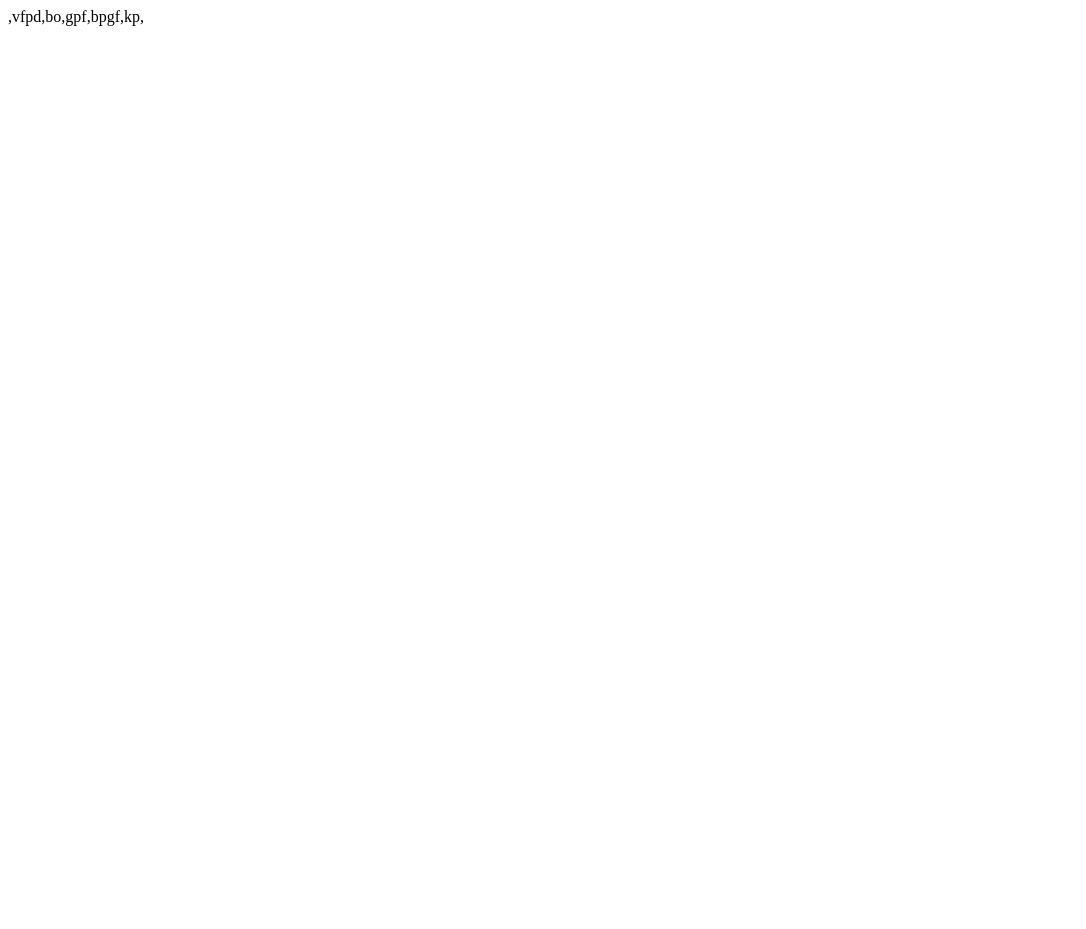
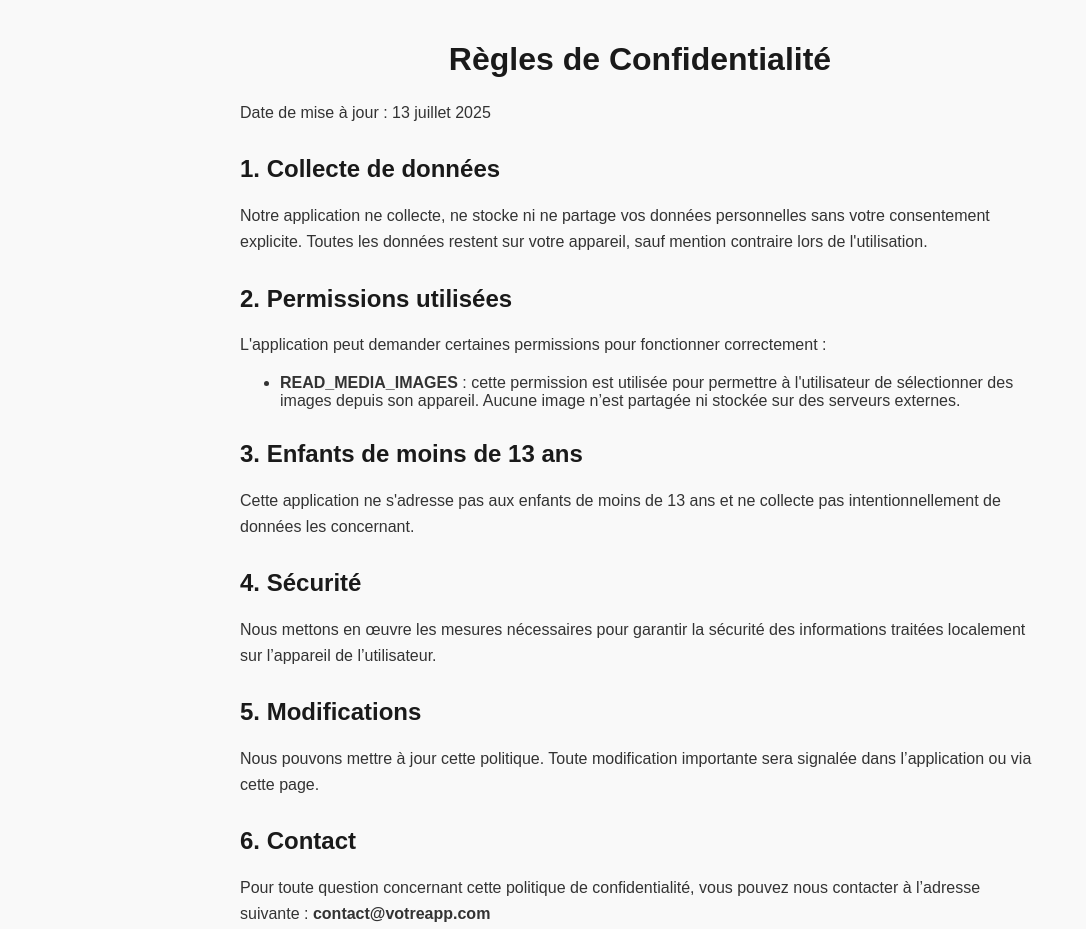
Before and after one commit to loulid-zakaria/playstore, a plain HTML site: page index.html in a window 1280 px wide. Shown: the whole page, without its empty margins (0-1086 px from the left). Before the commit the page ends 800 px from the top, so only its background shows below. Drawn offline with Linux system fonts and the light colour scheme.

Commit message:
Update index.html

```diff
--- a/index.html
+++ b/index.html
@@ -1 +1,66 @@
-,vfpd,bo,gpf,bpgf,kp,
+<!DOCTYPE html>
+<html lang="fr">
+<head>
+  <meta charset="UTF-8">
+  <meta name="viewport" content="width=device-width, initial-scale=1">
+  <title>Règles de Confidentialité</title>
+  <style>
+    body {
+      font-family: Arial, sans-serif;
+      padding: 20px;
+      max-width: 800px;
+      margin: auto;
+      background-color: #f9f9f9;
+      color: #333;
+    }
+
+    h1 {
+      text-align: center;
+      color: #1a1a1a;
+    }
+
+    h2 {
+      margin-top: 30px;
+      color: #1a1a1a;
+    }
+
+    p {
+      line-height: 1.6;
+    }
+
+    @media (max-width: 600px) {
+      body {
+        padding: 15px;
+      }
+    }
+  </style>
+</head>
+<body>
+
+  <h1>Règles de Confidentialité</h1>
+
+  <p>Date de mise à jour : 13 juillet 2025</p>
+
+  <h2>1. Collecte de données</h2>
+  <p>Notre application ne collecte, ne stocke ni ne partage vos données personnelles sans votre consentement explicite. Toutes les données restent sur votre appareil, sauf mention contraire lors de l'utilisation.</p>
+
+  <h2>2. Permissions utilisées</h2>
+  <p>L'application peut demander certaines permissions pour fonctionner correctement :</p>
+  <ul>
+    <li><strong>READ_MEDIA_IMAGES</strong> : cette permission est utilisée pour permettre à l'utilisateur de sélectionner des images depuis son appareil. Aucune image n’est partagée ni stockée sur des serveurs externes.</li>
+  </ul>
+
+  <h2>3. Enfants de moins de 13 ans</h2>
+  <p>Cette application ne s'adresse pas aux enfants de moins de 13 ans et ne collecte pas intentionnellement de données les concernant.</p>
+
+  <h2>4. Sécurité</h2>
+  <p>Nous mettons en œuvre les mesures nécessaires pour garantir la sécurité des informations traitées localement sur l’appareil de l’utilisateur.</p>
+
+  <h2>5. Modifications</h2>
+  <p>Nous pouvons mettre à jour cette politique. Toute modification importante sera signalée dans l’application ou via cette page.</p>
+
+  <h2>6. Contact</h2>
+  <p>Pour toute question concernant cette politique de confidentialité, vous pouvez nous contacter à l’adresse suivante : <strong>contact@votreapp.com</strong></p>
+
+</body>
+</html>
```
